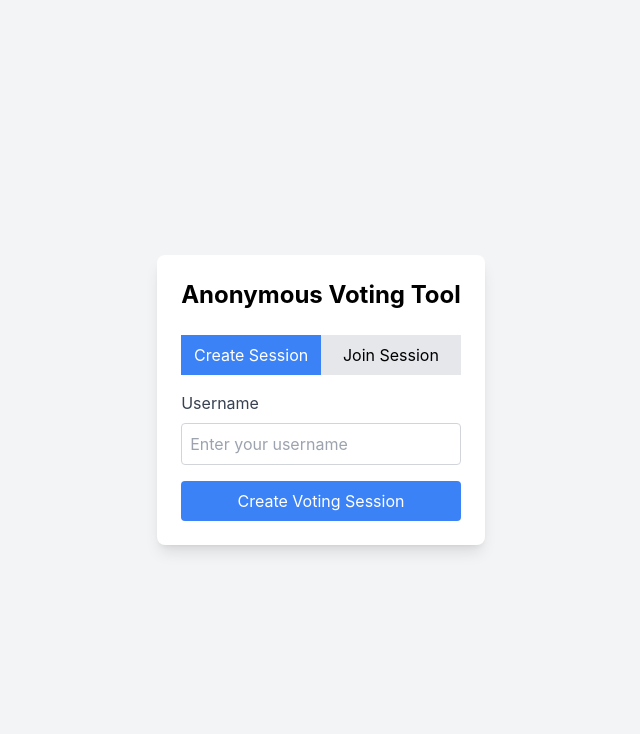
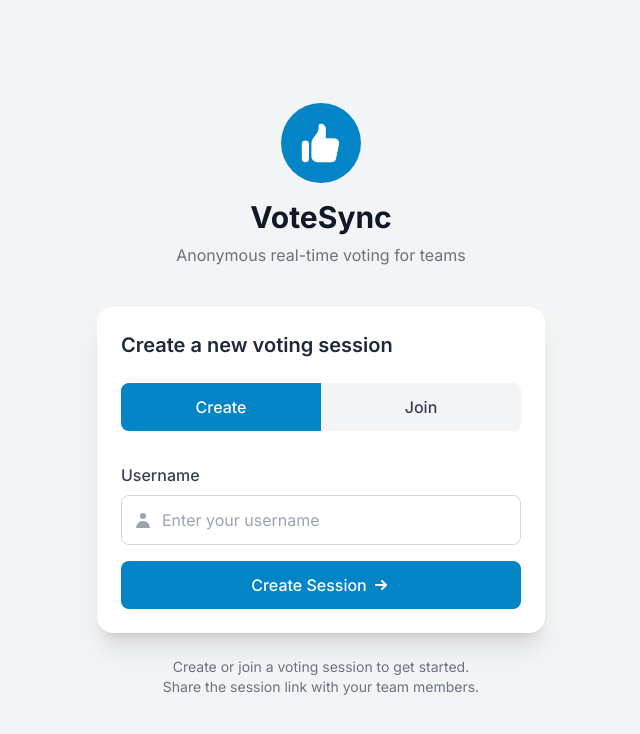
Before and after one commit to southofwest-com/poker, a Next.js app: page / in a window 1280 px wide. Shown: the top 734 px of the page, without its empty margins (319-959 px from the left). Built offline with nearby package versions, Linux system fonts and the light colour scheme.

Commit message:
UI changes

```diff
--- a/components/LoginForm.js
+++ b/components/LoginForm.js
@@ -45,65 +45,118 @@ export default function LoginForm() {
   };
 
   return (
-    <div className="max-w-md mx-auto p-6 bg-white rounded-lg shadow-lg">
-      <h1 className="text-2xl font-bold mb-6 text-center">Anonymous Voting Tool</h1>
+    <div className="max-w-md w-full mx-auto">
+      <div className="text-center mb-10">
+        <div className="flex justify-center mb-4">
+          <div className="bg-primary-600 text-white p-4 rounded-full">
+            <svg xmlns="http://www.w3.org/2000/svg" className="h-12 w-12" viewBox="0 0 20 20" fill="currentColor">
+              <path d="M2 10.5a1.5 1.5 0 113 0v6a1.5 1.5 0 01-3 0v-6zM6 10.333v5.43a2 2 0 001.106 1.79l.05.025A4 4 0 008.943 18h5.416a2 2 0 001.962-1.608l1.2-6A2 2 0 0015.56 8H12V4a2 2 0 00-2-2 1 1 0 00-1 1v.667a4 4 0 01-.8 2.4L6.8 7.933a4 4 0 00-.8 2.4z" />
+            </svg>
+          </div>
+        </div>
+        <h1 className="text-3xl font-bold text-gray-900 mb-2">VoteSync</h1>
+        <p className="text-gray-500 mb-3">Anonymous real-time voting for teams</p>
+      </div>
 
-      <div className="flex mb-4">
+      <div className="bg-white rounded-2xl shadow-xl overflow-hidden">
+        <div className="px-6 pt-6">
+          <h2 className="text-xl font-semibold text-gray-800 mb-6">
+            {isCreating ? 'Create a new voting session' : 'Join an existing session'}
+          </h2>
+
+          <div className="flex mb-6 rounded-lg overflow-hidden">
             <button
-          className={`flex-1 py-2 ${isCreating ? 'bg-blue-500 text-white' : 'bg-gray-200'}`}
+              className={`flex-1 py-3 px-4 text-center font-medium transition-colors duration-200 ${
+                isCreating
+                  ? 'bg-primary-600 text-white'
+                  : 'bg-gray-100 text-gray-700 hover:bg-gray-200'
+              }`}
               onClick={() => setIsCreating(true)}
             >
-          Create Session
+              Create
             </button>
             <button
-          className={`flex-1 py-2 ${!isCreating ? 'bg-blue-500 text-white' : 'bg-gray-200'}`}
+              className={`flex-1 py-3 px-4 text-center font-medium transition-colors duration-200 ${
+                !isCreating
+                  ? 'bg-primary-600 text-white'
+                  : 'bg-gray-100 text-gray-700 hover:bg-gray-200'
+              }`}
               onClick={() => setIsCreating(false)}
             >
-          Join Session
+              Join
             </button>
           </div>
+        </div>
 
-      <form onSubmit={handleSubmit}>
+        <form onSubmit={handleSubmit} className="px-6 pb-6 pt-2">
           <div className="mb-4">
-          <label className="block text-gray-700 mb-2">Username</label>
+            <label className="label" htmlFor="username">Username</label>
+            <div className="relative">
+              <div className="absolute inset-y-0 left-0 pl-3 flex items-center pointer-events-none">
+                <svg xmlns="http://www.w3.org/2000/svg" className="h-5 w-5 text-gray-400" viewBox="0 0 20 20" fill="currentColor">
+                  <path fillRule="evenodd" d="M10 9a3 3 0 100-6 3 3 0 000 6zm-7 9a7 7 0 1114 0H3z" clipRule="evenodd" />
+                </svg>
+              </div>
               <input
+                id="username"
                 type="text"
                 value={username}
                 onChange={(e) => setUsername(e.target.value)}
-            className="w-full p-2 border border-gray-300 rounded"
+                className="input pl-10"
                 placeholder="Enter your username"
                 maxLength={20}
                 required
               />
             </div>
+          </div>
 
           {!isCreating && (
             <div className="mb-4">
-            <label className="block text-gray-700 mb-2">Session ID</label>
+              <label className="label" htmlFor="sessionId">Session ID</label>
+              <div className="relative">
+                <div className="absolute inset-y-0 left-0 pl-3 flex items-center pointer-events-none">
+                  <svg xmlns="http://www.w3.org/2000/svg" className="h-5 w-5 text-gray-400" viewBox="0 0 20 20" fill="currentColor">
+                    <path fillRule="evenodd" d="M5 9V7a5 5 0 0110 0v2a2 2 0 012 2v5a2 2 0 01-2 2H5a2 2 0 01-2-2v-5a2 2 0 012-2zm8-2v2H7V7a3 3 0 016 0z" clipRule="evenodd" />
+                  </svg>
+                </div>
                 <input
+                  id="sessionId"
                   type="text"
                   value={sessionId}
                   onChange={(e) => setSessionId(e.target.value)}
-              className="w-full p-2 border border-gray-300 rounded"
+                  className="input pl-10"
                   placeholder="Enter session ID"
                   required
                 />
               </div>
+            </div>
           )}
 
           {error && (
-          <div className="mb-4 p-2 bg-red-100 text-red-700 rounded">
+            <div className="mb-4 p-3 bg-red-50 border border-red-200 text-red-600 rounded-lg text-sm">
               {error}
             </div>
           )}
 
           <button
             type="submit"
-          className="w-full bg-blue-500 text-white py-2 px-4 rounded hover:bg-blue-600"
+            className="w-full bg-primary-600 text-white py-3 px-4 rounded-lg font-medium hover:bg-primary-700 transition-colors duration-200 flex items-center justify-center"
           >
-          {isCreating ? 'Create Voting Session' : 'Join Voting Session'}
+            {isCreating ? 'Create Session' : 'Join Session'}
+            <svg xmlns="http://www.w3.org/2000/svg" className="h-5 w-5 ml-1" viewBox="0 0 20 20" fill="currentColor">
+              <path fillRule="evenodd" d="M10.293 5.293a1 1 0 011.414 0l4 4a1 1 0 010 1.414l-4 4a1 1 0 01-1.414-1.414L12.586 11H5a1 1 0 110-2h7.586l-2.293-2.293a1 1 0 010-1.414z" clipRule="evenodd" />
+            </svg>
           </button>
         </form>
       </div>
+
+      <div className="mt-6 text-center">
+        <p className="text-gray-500 text-sm">
+          Create or join a voting session to get started.
+          <br />
+          Share the session link with your team members.
+        </p>
+      </div>
+    </div>
   );
 }
--- /dev/null
+++ b/components/Navbar.js
@@ -0,0 +1,66 @@
+import { useRouter } from 'next/router';
+import Link from 'next/link';
+import useVotingStore from '../lib/useVotingStore';
+
+export default function Navbar() {
+  const router = useRouter();
+  const { sessionId, username, isAdmin, leaveSession, closeSession } = useVotingStore();
+
+  const handleExit = () => {
+    if (isAdmin) {
+      if (confirm('Are you sure you want to close this session for all participants?')) {
+        closeSession();
+        router.push('/');
+      }
+    } else {
+      if (confirm('Are you sure you want to leave this session?')) {
+        leaveSession();
+        router.push('/');
+      }
+    }
+  };
+
+  return (
+    <nav className="bg-white shadow-md">
+      <div className="max-w-7xl mx-auto px-4 sm:px-6 lg:px-8">
+        <div className="flex justify-between items-center h-16">
+          <div className="flex items-center">
+            <Link href="/">
+              <span className="flex items-center cursor-pointer">
+                <svg xmlns="http://www.w3.org/2000/svg" className="h-8 w-8 text-primary-600" viewBox="0 0 20 20" fill="currentColor">
+                  <path d="M2 10.5a1.5 1.5 0 113 0v6a1.5 1.5 0 01-3 0v-6zM6 10.333v5.43a2 2 0 001.106 1.79l.05.025A4 4 0 008.943 18h5.416a2 2 0 001.962-1.608l1.2-6A2 2 0 0015.56 8H12V4a2 2 0 00-2-2 1 1 0 00-1 1v.667a4 4 0 01-.8 2.4L6.8 7.933a4 4 0 00-.8 2.4z" />
+                </svg>
+                <span className="ml-2 text-xl font-bold text-gray-900">VoteSync</span>
+              </span>
+            </Link>
+          </div>
+
+          {sessionId && (
+            <div className="flex items-center space-x-4">
+              <div className="hidden md:flex items-center space-x-1">
+                <span className="text-gray-500 text-sm">Session:</span>
+                <span className="font-medium text-primary-700">{sessionId}</span>
+                <span className="mx-2 text-gray-300">|</span>
+                <span className="text-gray-500 text-sm">Logged in as:</span>
+                <span className="font-medium text-primary-700">{username}</span>
+                {isAdmin && (
+                  <span className="ml-1 px-2 py-1 bg-primary-100 text-primary-800 text-xs rounded-full">Admin</span>
+                )}
+              </div>
+
+              <button
+                onClick={handleExit}
+                className="inline-flex items-center px-3 py-1 border border-red-500 text-red-500 rounded-md hover:bg-red-50 transition-colors duration-150"
+              >
+                <svg xmlns="http://www.w3.org/2000/svg" className="h-4 w-4 mr-1" fill="none" viewBox="0 0 24 24" stroke="currentColor">
+                  <path strokeLinecap="round" strokeLinejoin="round" strokeWidth={2} d="M17 16l4-4m0 0l-4-4m4 4H7m6 4v1a3 3 0 01-3 3H6a3 3 0 01-3-3V7a3 3 0 013-3h4a3 3 0 013 3v1" />
+                </svg>
+                {isAdmin ? 'Close Session' : 'Leave'}
+              </button>
+            </div>
+          )}
+        </div>
+      </div>
+    </nav>
+  );
+}
--- a/pages/_app.js
+++ b/pages/_app.js
@@ -4,7 +4,10 @@ import Head from 'next/head';
 function MyApp({ Component, pageProps }) {
   return (
     <>
-      <Head>
+    <Head>
+        <link rel="preconnect" href="https://fonts.googleapis.com" />
+        <link rel="preconnect" href="https://fonts.gstatic.com" crossOrigin="true" />
+        <link href="https://fonts.googleapis.com/css2?family=Inter:wght@300;400;500;600;700;800&display=swap" rel="stylesheet" />
         <title>Anonymous Voting Tool</title>
         <meta name="description" content="Anonymous voting tool for teams" />
         <meta name="viewport" content="width=device-width, initial-scale=1" />
--- a/styles/globals.css
+++ b/styles/globals.css
@@ -6,10 +6,45 @@ html,
 body {
   padding: 0;
   margin: 0;
-  font-family: -apple-system, BlinkMacSystemFont, Segoe UI, Roboto, Oxygen,
+  font-family: 'Inter', -apple-system, BlinkMacSystemFont, Segoe UI, Roboto, Oxygen,
     Ubuntu, Cantarell, Fira Sans, Droid Sans, Helvetica Neue, sans-serif;
+  @apply bg-gray-50;
 }
 
 * {
   box-sizing: border-box;
 }
+
+@layer components {
+  .btn-primary {
+    @apply py-2 px-6 bg-primary-600 hover:bg-primary-700 text-white font-medium rounded-lg transition-all duration-200 transform hover:translate-y-[-1px] hover:shadow-md;
+  }
+
+  .btn-secondary {
+    @apply py-2 px-6 bg-secondary-600 hover:bg-secondary-700 text-white font-medium rounded-lg transition-all duration-200 transform hover:translate-y-[-1px] hover:shadow-md;
+  }
+
+  .btn-danger {
+    @apply py-2 px-6 bg-red-600 hover:bg-red-700 text-white font-medium rounded-lg transition-all duration-200 transform hover:translate-y-[-1px] hover:shadow-md;
+  }
+
+  .btn-ghost {
+    @apply py-2 px-6 bg-white border border-gray-300 hover:bg-gray-50 text-gray-700 font-medium rounded-lg transition-all duration-200;
+  }
+
+  .card {
+    @apply bg-white rounded-xl shadow-card p-6 transition-all duration-200;
+  }
+
+  .card-interactive {
+    @apply bg-white rounded-xl shadow-card p-6 transition-all duration-200 hover:shadow-card-hover;
+  }
+
+  .input {
+    @apply w-full p-3 border border-gray-300 rounded-lg focus:ring-2 focus:ring-primary-400 focus:border-primary-400 outline-none transition-all duration-200;
+  }
+
+  .label {
+    @apply block text-gray-700 font-medium mb-2;
+  }
+}
--- a/tailwind.config.js
+++ b/tailwind.config.js
@@ -4,7 +4,53 @@ module.exports = {
     "./components/**/*.{js,ts,jsx,tsx}",
   ],
   theme: {
-    extend: {},
+    extend: {
+      colors: {
+        primary: {
+          50: '#f0f9ff',
+          100: '#e0f2fe',
+          200: '#bae6fd',
+          300: '#7dd3fc',
+          400: '#38bdf8',
+          500: '#0ea5e9',
+          600: '#0284c7',
+          700: '#0369a1',
+          800: '#075985',
+          900: '#0c4a6e',
+        },
+        secondary: {
+          50: '#f5f3ff',
+          100: '#ede9fe',
+          200: '#ddd6fe',
+          300: '#c4b5fd',
+          400: '#a78bfa',
+          500: '#8b5cf6',
+          600: '#7c3aed',
+          700: '#6d28d9',
+          800: '#5b21b6',
+          900: '#4c1d95',
+        },
+        neutral: {
+          50: '#fafafa',
+          100: '#f5f5f5',
+          200: '#e5e5e5',
+          300: '#d4d4d4',
+          400: '#a3a3a3',
+          500: '#737373',
+          600: '#525252',
+          700: '#404040',
+          800: '#262626',
+          900: '#171717',
+        },
+      },
+      fontFamily: {
+        sans: ['Inter', 'sans-serif'],
+      },
+      boxShadow: {
+        card: '0 4px 6px -1px rgba(0, 0, 0, 0.1), 0 2px 4px -1px rgba(0, 0, 0, 0.06)',
+        'card-hover': '0 10px 15px -3px rgba(0, 0, 0, 0.1), 0 4px 6px -2px rgba(0, 0, 0, 0.05)',
+      },
+    },
   },
   plugins: [],
 }
```
Lines whose indentation alone changed are shown as unchanged.
